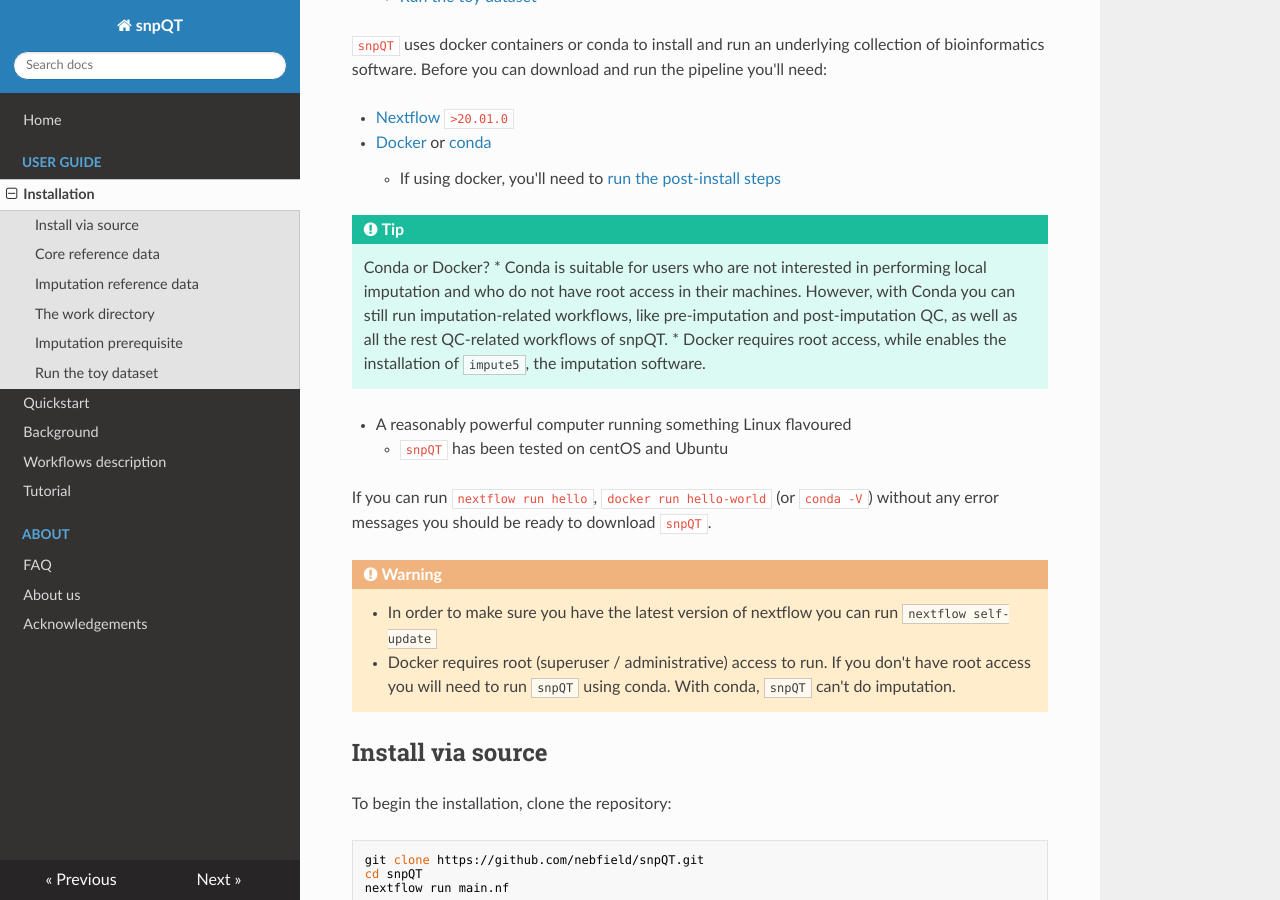
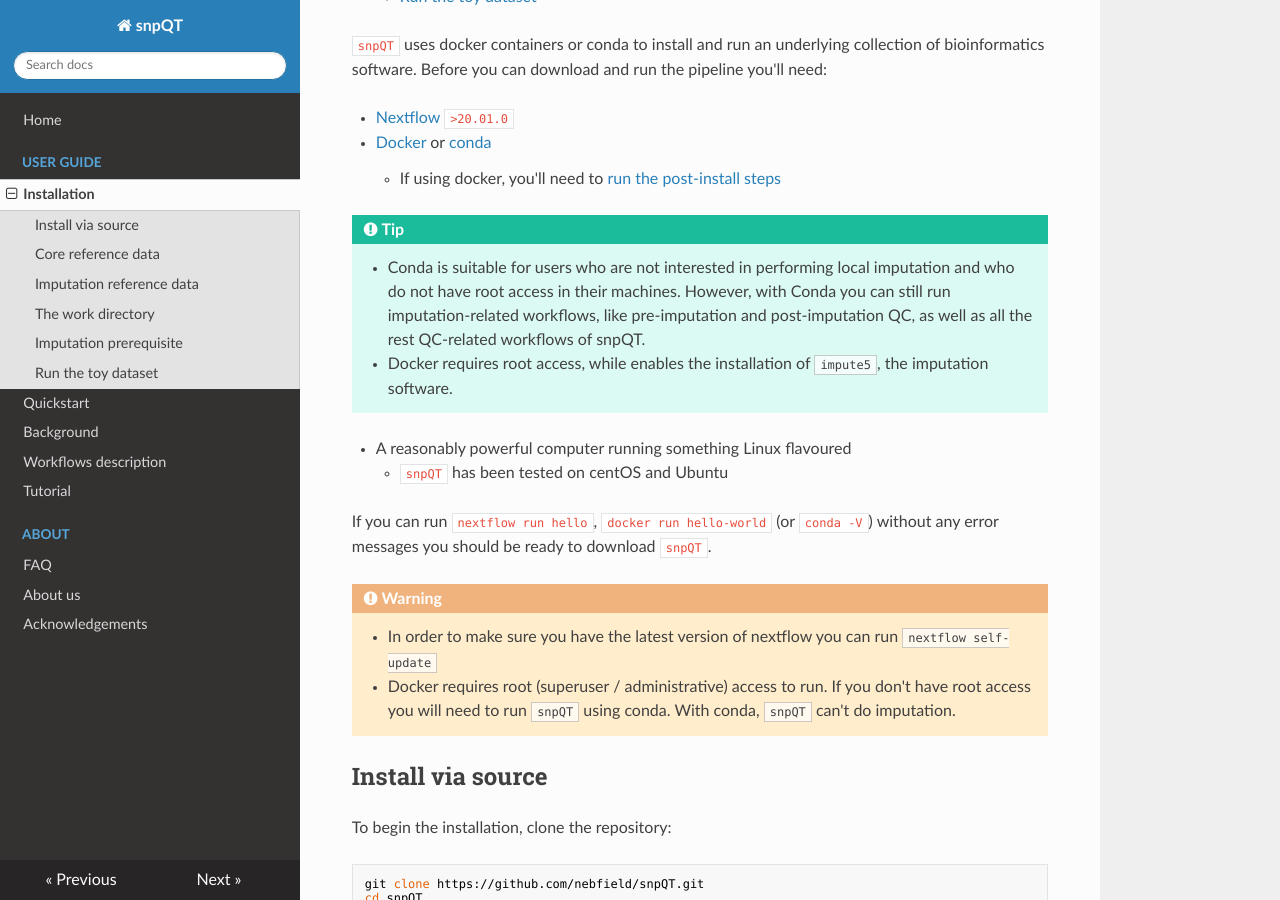
Before and after one commit to nebfield/snpQT, an MkDocs documentation site: the page built from docs/user-guide/installation.md, in a window 1280 px wide and 900 px high, scrolled down 331 px. Built offline with MkDocs 1.6.1, drawn with Linux system fonts in a browser that asks for light colours; nearby versions of some CDN libraries.

Commit message:
Clarify more the choice between conda and docker

```diff
--- a/docs/user-guide/installation.md
+++ b/docs/user-guide/installation.md
@@ -9,7 +9,6 @@
     * If using docker, you'll need to [run the post-install steps](https://docs.docker.com/engine/install/linux-postinstall/)
 
 !!!Tip
-	Conda or Docker?
 	* Conda is suitable for users who are not interested in performing local imputation and who do not have root access in their machines. However, with Conda you can still run imputation-related workflows, like pre-imputation and post-imputation QC, as well as all the rest QC-related workflows of snpQT.
 	* Docker requires root access, while enables the installation of `impute5`, the imputation software.
 
```
